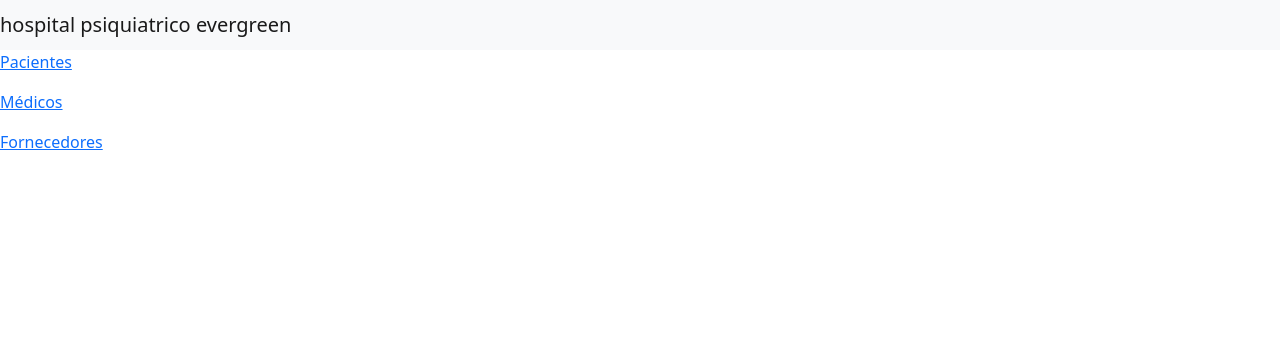
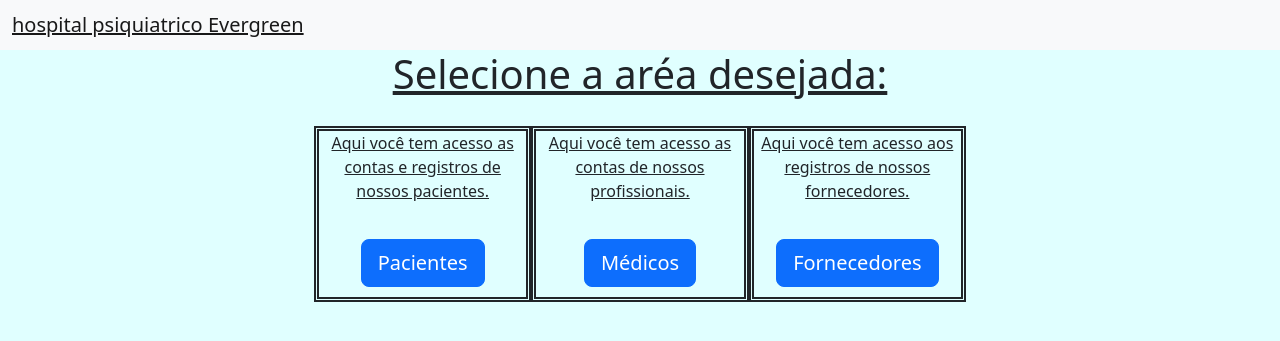
Before and after one commit to iemerfg/hospicio, a Django app: page / in a window 1280 px wide. Shown: the top 341 px of the page. Run offline with Django 4.2, Linux system fonts and the light colour scheme.

Commit message:
css basico

```diff
--- a/templates/medicos.html
+++ b/templates/medicos.html
@@ -34,7 +34,11 @@
 </head>
 <body>
     <nav class="navbar navbar-light bg-light">
-        <a class="btn btn-primary btn-lg botões" href="{% url 'sistema_hospicio' %}" role="button">voltar</a>
+        <div class="container-fluid">
+            <a class="btn btn-primary btn-lg botões" href="{% url 'sistema_hospicio' %}" role="button">voltar</a>
+            <span class="navbar-brand mb-0 h1 logo">hospital psiquiatrico Evergreen</span>
+          </div>
+
       </nav>
 
     <h1>Médicos</h1>
--- a/templates/sistema_hospicio.html
+++ b/templates/sistema_hospicio.html
@@ -6,13 +6,61 @@
     <meta name="viewport" content="width=device-width, initial-scale=1.0">
     <title>Sistema Central</title>
     <link href="https://cdn.jsdelivr.net/npm/bootstrap@5.2.0/dist/css/bootstrap.min.css" rel="stylesheet" integrity="sha384-gH2yIJqKdNHPEq0n4Mqa/HGKIhSkIHeL5AyhkYV8i59U5AR6csBvApHHNl/vI1Bx" crossorigin="anonymous">
+    <style>
+        .dives{
+            text-align: center;
+            padding-top: 20px;
+            justify-content: center;
+        }
+        h1{
+            text-align: center;
+            text-decoration: underline;
+        }
+        .botões{
+            margin: 10px;
+
+        }
+        .texto{
+            text-align: center;
+            text-decoration: underline;
+            padding-bottom: 10px;
+        }
+        body{
+            background-color: lightcyan;
+        }
+        nav{
+            background-color: silver;
+        }
+        .bordas{
+            border: 5px double;
+            padding-left: 5px;
+            padding-right: 5px;
+        }
+        .logo{
+            text-decoration: underline;
+        }
+    </style>
 </head>
 <body>
-    <nav class="navbar navbar-light bg-light">
-        <span class="navbar-brand mb-0 h1"> hospital psiquiatrico evergreen</span>
+    <nav class="navbar bg-light">
+        <div class="container-fluid">
+          <span class="navbar-brand mb-0 h1 logo">hospital psiquiatrico Evergreen</span>
+        </div>
       </nav>
-    <p><a href="{% url 'listar_pacientes' %}">Pacientes</a></p>
-    <p><a href="{% url 'listar_medicos' %}">Médicos</a></p>
-    <p><a href="{% url 'listar_fornecedores' %}">Fornecedores</a></p>
+      <h1>Selecione a aréa desejada:</h1>
+        <div class="row dives">
+            <div class="col-sm-2 bordas">
+                <p class="texto">Aqui você tem acesso as contas e registros de nossos pacientes.</p>
+                <a class="btn btn-primary btn-lg botões" href="{% url 'listar_pacientes' %}" role="button">Pacientes</a>
+            </div>
+                <div class="col-sm-2 bordas">
+                    <p class="texto">Aqui você tem acesso as contas de nossos profissionais.</p>
+                    <a class="btn btn-primary btn-lg botões" href="{% url 'listar_medicos' %}" role="button">Médicos</a>
+                </div>
+                <div class="col-sm-2 bordas">
+                    <p class="texto">Aqui você tem acesso aos registros de nossos fornecedores.</p>
+                    <a class="btn btn-primary btn-lg botões" href="{% url 'listar_fornecedores' %}" role="button">Fornecedores</a>
+                </div>
+        </div>
 </body>
 </html>
```
Also changed, not shown: templates/fornecedores.html (+38 -4 lines), templates/pacientes.html (+5 -2 lines), media/images/GkX78Je9evyKj4Mvnv9LYo-1200-80.jpg (added), media/images/doooooooooooooooooooooooooooooooooooooooooooom.jpg (added).
